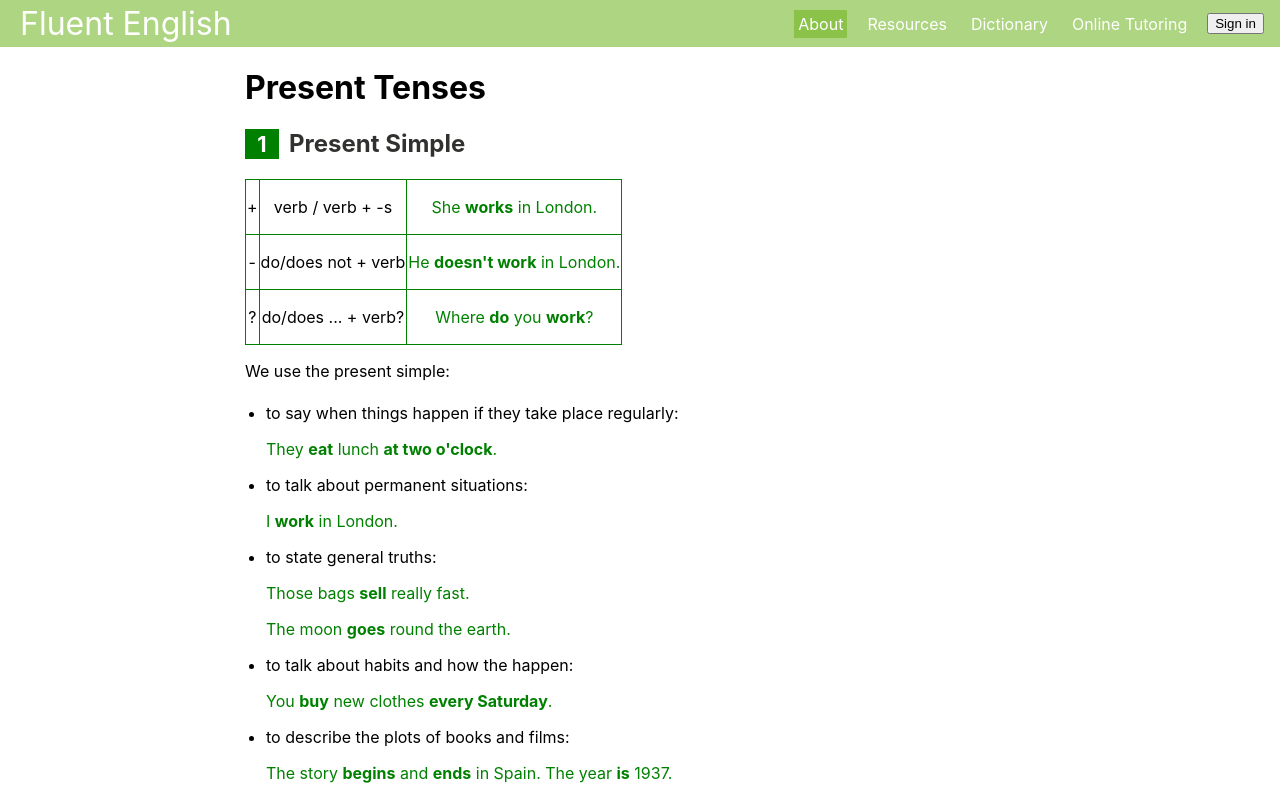
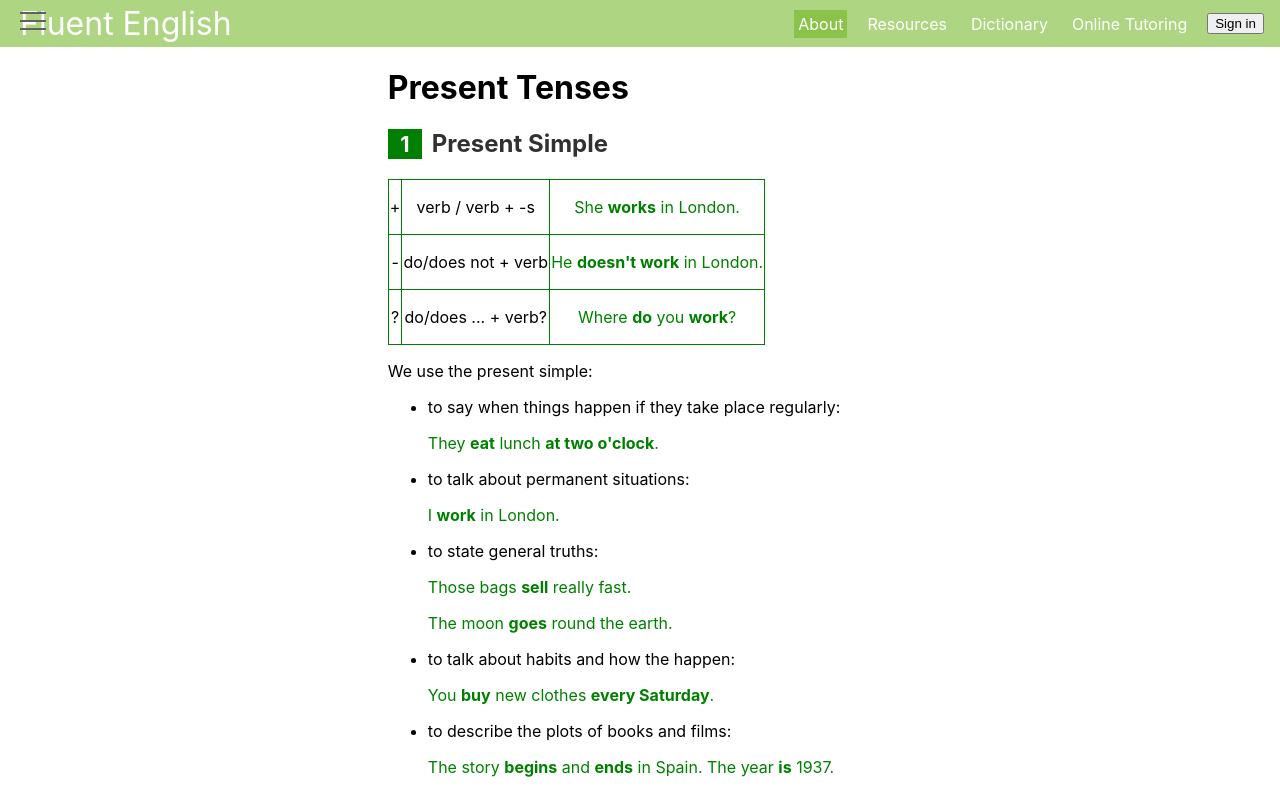
Before and after one commit to asharokhin/english-learning-app, a React (Create React App) app in the folder frontend/: page /resources/grammar/present-tense in a window 1280 px wide. Shown: the top 800 px of the page. Built offline with nearby package versions, Linux system fonts and the light colour scheme.

Commit message:
Add side navigation with highlighting active section. TODO: fix bug whe two sections active

```diff
--- a/frontend/package.json
+++ b/frontend/package.json
@@ -13,6 +13,7 @@
     "react": "^18.2.0",
     "react-dom": "^18.2.0",
     "react-hook-form": "^7.34.0",
+    "react-intersection-observer": "^9.4.0",
     "react-redux": "^8.0.2",
     "react-router-dom": "^6.3.0",
     "react-scripts": "5.0.1",
--- a/frontend/src/pages/PresentTenses.jsx
+++ b/frontend/src/pages/PresentTenses.jsx
@@ -1,19 +1,114 @@
-import React from "react";
+/* eslint-disable jsx-a11y/label-has-associated-control */
+/* eslint-disable jsx-a11y/anchor-is-valid */
+import React, { useState } from "react";
 import { Link } from "react-router-dom";
+import { useInView } from "react-intersection-observer";
 import styles from "./PresentTenses.module.css";
 
 const PresentTenses = () => {
+  const [sideBarIsOpen, toggleSidebar] = useState(false);
+  const { ref: s1, inView: visS1 } = useInView({
+    onChange: (inView) => {
+      if (inView) {
+        console.log("s1 creossed");
+      }
+    },
+    initialInView: true,
+    rootMargin: "0% 0% -50% 0%",
+  });
+
+  const { ref: s2, inView: visS2 } = useInView({
+    rootMargin: "0% 0% -50% 0%", // rootMargin: "-50% 0% -50% 0%",
+    onChange: (inView) => {
+      if (inView) {
+        console.log("s2 creossed");
+      }
+    },
+  });
+
+  const { ref: s3, inView: visS3 } = useInView({
+    onChange: (inView) => {
+      if (inView) {
+        console.log("s3 creossed");
+      }
+    },
+    initialInView: true,
+    rootMargin: "0% 0% -50% 0%",
+  });
+
+  const { ref: s4, inView: visS4 } = useInView({
+    onChange: (inView) => {
+      if (inView) {
+        console.log("s4 creossed");
+      }
+    },
+    initialInView: true,
+    rootMargin: "0% 0% -50% 0%",
+  });
+
   return (
     <div className={styles["page-wrapper"]}>
-      <div className={[styles.page, styles.page_inner_padding]}>
-        <div className={styles.page__inner} style={{ "padding-left": "50px" }}>
-          <main className={`${styles.main} ${styles["main_width-limit"]}`}>
+      {console.log(visS1, visS2, visS3, visS4)}
+      <div className={styles["hamburger-menu"]}>
+        <input
+          id={styles.menu__toggle}
+          type="checkbox"
+          onClick={() => {
+            toggleSidebar(!sideBarIsOpen);
+          }}
+        />
+        <label className={styles.menu__btn} htmlFor={styles.menu__toggle}>
+          <span />
+        </label>
+
+        <ul className={styles.menu__box}>
+          <li>
+            <a
+              className={`${styles.menu__item} ${visS1 ? styles.active : ""}`}
+              href="#"
+            >
+              Present simple
+            </a>
+          </li>
+          <li>
+            <a
+              className={`${styles.menu__item} ${visS2 ? styles.active : ""}`}
+              href="#"
+            >
+              Present continuous
+            </a>
+          </li>
+          <li>
+            <a
+              className={`${styles.menu__item} ${visS3 ? styles.active : ""}`}
+              href="#"
+            >
+              State verbs
+            </a>
+          </li>
+          <li>
+            <a
+              className={`${styles.menu__item} ${visS4 ? styles.active : ""}`}
+              href="#"
+            >
+              The verb to be
+            </a>
+          </li>
+        </ul>
+      </div>
+      <div className={styles.page}>
+        <div className={styles.page__inner} style={{ paddingLeft: "50px" }}>
+          <main
+            className={`${styles.main} ${styles["main_width-limit"]} ${
+              sideBarIsOpen ? styles.main_sidebar__opened : ""
+            }`}
+          >
             <header className={styles.main__header}>
               <h1>Present Tenses</h1>
             </header>
             <div className={styles.content}>
               <article className={styles.formatted}>
-                <div>
+                <section ref={s1}>
                   <h2>
                     <a
                       className={styles.main__anchor}
@@ -98,6 +193,8 @@ const PresentTenses = () => {
                     </li>
                   </ul>
                   <br />
+                </section>
+                <section ref={s2}>
                   <h2>
                     <a
                       className={styles.main__anchor}
@@ -232,6 +329,8 @@ const PresentTenses = () => {
                       </p>
                     </li>
                   </ul>
+                </section>
+                <section ref={s3}>
                   <h2>
                     <a
                       className={styles.main__anchor}
@@ -394,6 +493,8 @@ const PresentTenses = () => {
                   <p className={styles.example}>
                     The shop assistant <strong>is weighing</strong> the cheese.
                   </p>
+                </section>
+                <section ref={s4}>
                   <h2>
                     <a
                       className={styles.main__anchor}
@@ -427,7 +528,7 @@ const PresentTenses = () => {
                     as we don&apos;t want him to make any mistakes.
                   </p>
                   <hr />
-                </div>
+                </section>
               </article>
               <div className="exercises">
                 <Link to="./exercises" state={{ exId: "pt" }}>
--- a/frontend/src/pages/PresentTenses.module.css
+++ b/frontend/src/pages/PresentTenses.module.css
@@ -22,14 +22,11 @@ td {
   text-align: center;
 }
 
-.page__inner {
-  margin: 0;
-  padding: 0 10px;
-}
-
 .page-wrapper {
-  min-height: 100%;
-  margin-bottom: -100px;
+  display: flex;
+  justify-content: space-between;
+  /* min-height: 100%;
+  margin-bottom: -100px; */
 }
 
 .page-wrapper:after {
@@ -39,22 +36,7 @@ td {
   height: 100px;
 }
 
-.page {
-  position: relative;
-  z-index: 0;
-  padding: 0;
-}
 
-.page__inner {
-  padding: 0 40px;
-}
-
-.main {
-  margin: auto;
-  padding: 0 0 35px;
-  content: "";
-  display: table;
-}
 
 .main__anchor {
   color: #313130;
@@ -87,35 +69,154 @@ td {
 
  }
 
+
+.sidebar {
+  height: 100%;
+  width: 0;
+  position: fixed;
+  z-index: 1;
+  top: 0;
+  left: 0;
+  background-color: #AED581;
+  overflow-x: hidden;
+  transition: 0.5s;
+  padding-top: 60px;
+}
+.page {
+  width: 60%;
+  min-height: 1000px;
+  display: flex;
+  flex-direction: column;
+}
+
+.sidebar__toggle {
+  font-size: 20px;
+  cursor: pointer;
+  background-color: #8BC34A;
+  color: white;
+  padding: 10px 15px;
+  border: none;
+}
+.sidebar__opened {
+  width: 250px;
+}
+
+.main_sidebar__opened {
+  margin-left: 250px;
+}
+
+.page__inner {
+   width: 100%;
+   display: flex;
+   flex-direction: row;
+   flex-wrap: wrap;
+   justify-content: center;
+   align-items: center;
+   /* background: cyan; */
+}
+
+.main {
+  width: 80%;
+  /* background: blue; */
+}
+
 .main_width-limit {
   max-width: 800px;
 }
 
-article {
-  display: block;
+.menu__btn {
+  position: fixed;
+  top: 20px;
+  left: 20px;
+  width: 26px;
+  height: 26px;
+  cursor: pointer;
+  z-index: 1;
 }
 
-.formatted {
-  color: var(--foregroundDefault);
+.sidenav .closebtn {
+  position: absolute;
+  display: block;
+  height: 32px;
+  width: 32px;
+  top: 20px;
+  left: 20px;
+  z-index: 5;
+  opacity: 0;
+  cursor: pointer;
 }
 
-.formatted ol,
-.formatted ul {
-  padding-left: 21px;
-  margin: 22px 0;
+#menu__toggle {
+  opacity: 0;
 }
-.formatted ol > li,
-.formatted ul > li {
-  margin: 0.3em 0;
+#menu__toggle:checked + .menu__btn > span {
+  transform: rotate(45deg);
 }
-.formatted ol + p,
-.formatted ul + p {
-  margin-top: 12px;
+#menu__toggle:checked + .menu__btn > span::before {
+  top: 0;
+  transform: rotate(0deg);
 }
-.formatted ol ol,
-.formatted ol ul,
-.formatted ul ol,
-.formatted ul ul {
-  margin-top: 0;
-  margin-bottom: 0;
+#menu__toggle:checked + .menu__btn > span::after {
+  top: 0;
+  transform: rotate(90deg);
 }
+#menu__toggle:checked ~ .menu__box {
+  left: 0 !important;
+}
+.menu__btn {
+  position: fixed;
+  top: 20px;
+  left: 20px;
+  width: 26px;
+  height: 26px;
+  cursor: pointer;
+  z-index: 1;
+}
+.menu__btn > span,
+.menu__btn > span::before,
+.menu__btn > span::after {
+  display: block;
+  position: absolute;
+  width: 100%;
+  height: 2px;
+  background-color: #616161;
+  transition-duration: .25s;
+}
+.menu__btn > span::before {
+  content: '';
+  top: -8px;
+}
+.menu__btn > span::after {
+  content: '';
+  top: 8px;
+}
+.menu__box {
+  display: block;
+  position: fixed;
+  top: 0;
+  left: -100%;
+  width: 300px;
+  height: 100%;
+  margin: 0;
+  padding: 80px 0;
+  list-style: none;
+  background-color: #ECEFF1;
+  box-shadow: 2px 2px 6px rgba(0, 0, 0, .4);
+  transition-duration: .25s;
+}
+.menu__item {
+  display: block;
+  padding: 12px 24px;
+  color: #333;
+  font-family: 'Roboto', sans-serif;
+  font-size: 20px;
+  font-weight: 600;
+  text-decoration: none;
+  transition-duration: .25s;
+}
+.menu__item:hover {
+  background-color: #CFD8DC;
+}
+.active {
+  background-color: #CFD8DC;
+}
```
Also changed, not shown: 1 other file (tests, documents, lock files or other folders).
